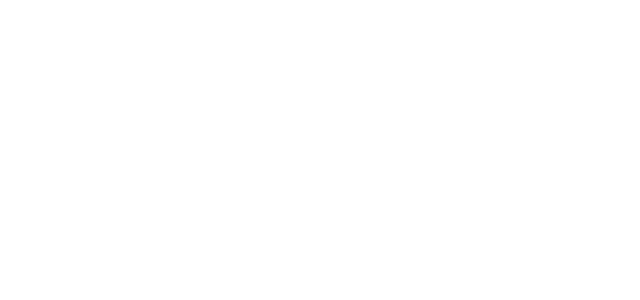
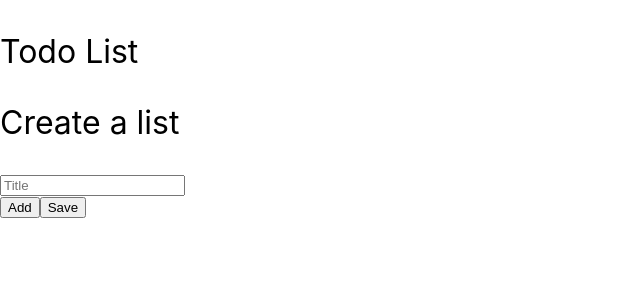
Before and after one commit to Kanth789/FirstReactAssignment, a React (Create React App) app in the folder react-ssignments/: page / in a window 1280 px wide. Shown: the top 300 px of the page, without its empty margins (0-640 px from the left). Built offline with nearby package versions, Linux system fonts and the light colour scheme.

Commit message:
function done

```diff
--- a/react-ssignments/src/App.css
+++ b/react-ssignments/src/App.css
@@ -36,3 +36,6 @@
     transform: rotate(360deg);
   }
 }
+.checkedClass{
+  text-decoration:line-through;
+}
--- a/react-ssignments/src/App.js
+++ b/react-ssignments/src/App.js
@@ -1,11 +1,10 @@
 import logo from './logo.svg';
 import './App.css';
+import Todoview from './Components/Todos';
 
 function App() {
   return (
-    <div className="App">
-
-    </div>
+    <Todoview/>
   );
 }
 
--- /dev/null
+++ b/react-ssignments/src/Components/TodoList/TodoStyledComponent.js
@@ -0,0 +1,9 @@
+import styled from "styled-components";
+
+
+export const Text = styled.p`
+font-size: ${(props)=>props.font};
+`
+export const ListCard = styled.div`
+
+`
--- /dev/null
+++ b/react-ssignments/src/Components/TodoList/Todolist.js
@@ -0,0 +1,27 @@
+import { ListCard ,Text} from "./TodoStyledComponent"
+import { useEffect, useState } from "react";
+import {AiFillDelete} from "react-icons/ai";
+const Todolist = (props)=>{
+
+
+    const{commentDetails,OnclcikedDeleteApp,onCheckedApp,ischecked} = props
+    const{name,deleteIcon,id} = commentDetails
+    const OnChecked = ()=>{
+        onCheckedApp(id)
+
+    }
+    const OnclickedDelete = ()=>{
+        OnclcikedDeleteApp(id)
+    }
+    return(
+        <>
+        <ListCard>
+            <input type="checkbox" id={props.id}  checked={ischecked}
+          onChange={OnChecked}></input>
+            <Text className={ischecked ? "checkedClass" : "uncheckedClass"}>{name}</Text>
+           <AiFillDelete onClick={OnclickedDelete}/>
+        </ListCard>
+        </>
+    )
+}
+export default Todolist
--- /dev/null
+++ b/react-ssignments/src/Components/Todos/StyledComponent.js
@@ -0,0 +1,12 @@
+import styled from "styled-components";
+
+
+export const Text = styled.p`
+font-size: ${(props)=>props.font};
+`
+export const MainConatiner = styled.div`
+
+`
+export const TodolistConatiner = styled.div`
+
+`
--- /dev/null
+++ b/react-ssignments/src/Components/Todos/index.js
@@ -0,0 +1,83 @@
+import { v4 as uuid } from 'uuid';
+import { useEffect, useState } from "react";
+import {AiFillDelete} from "react-icons/ai";
+import { MainConatiner ,Text, TodolistConatiner} from './StyledComponent';
+import Todolist from '../TodoList/Todolist';
+const Todoview = ()=>{
+    useEffect(()=>{
+
+        getTodofromSTorage()
+
+        console.log(commentsList)
+    },[])
+    const [name, setName] = useState("");
+
+    const [commentsList, setCommentsList] = useState([]);
+
+    const onChangeName = (event) => setName(event.target.value);
+    const onAddComment = (event) => {
+        event.preventDefault();
+        const newComment = {
+          id: uuid(),
+          name,
+          ischecked:false
+        };
+        setCommentsList((prevCommentsList) => [...prevCommentsList, newComment]);
+
+        setName("");
+      };
+    const OnclcikedDeleteApp = (id)=>{
+
+    const updatedTodoList = commentsList.filter(
+      eachItem => eachItem.id !== id,
+    )
+    console.log(updatedTodoList)
+    setCommentsList(updatedTodoList)
+    }
+    const getTodofromSTorage = () =>{
+        const gettodoElement = localStorage.getItem("todoStorage");
+
+        const convertElement = JSON.parse(gettodoElement);
+
+        if (convertElement === null) {
+            return [];
+        } else {
+
+            setCommentsList(convertElement)
+
+        }
+
+    }
+
+    const onSaveButton = ()=> {
+        localStorage.setItem("todoStorage", JSON.stringify(commentsList));
+
+    }
+  const onCheckedApp=(id)=>{
+    setCommentsList(prevCommentsList=>(prevCommentsList.map(eachComment=>{
+        if(id===eachComment.id){
+            return {...eachComment, ischecked:!eachComment.ischecked}
+        }
+        return eachComment
+    })))
+  }
+    return(
+        <MainConatiner>
+        <Text font="32px">Todo List</Text>
+        <Text font="32px">Create a list</Text>
+        <input   placeholder="Title"
+                    value={name}
+                    onChange={onChangeName}>
+
+        </input>
+         <TodolistConatiner>
+         {commentsList.map((eachComment) => (
+          <Todolist key={eachComment.id} onCheckedApp={onCheckedApp} commentDetails={eachComment} id={eachComment.id} ischecked={eachComment.ischecked} OnclcikedDeleteApp={OnclcikedDeleteApp} />
+        ))}
+         </TodolistConatiner>
+        <button onClick={onAddComment}>Add</button>
+        <button onClick={onSaveButton}>Save</button>
+        </MainConatiner>
+    )
+}
+export default Todoview
```
